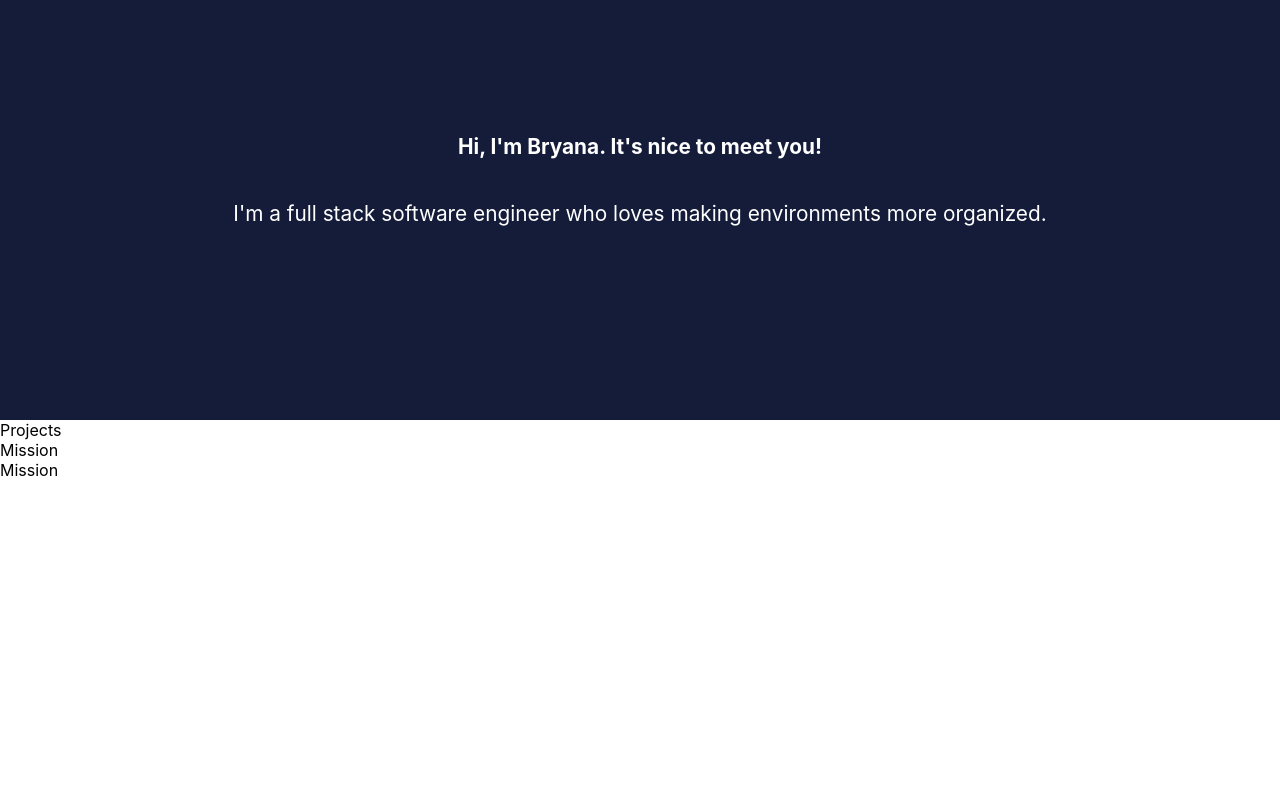
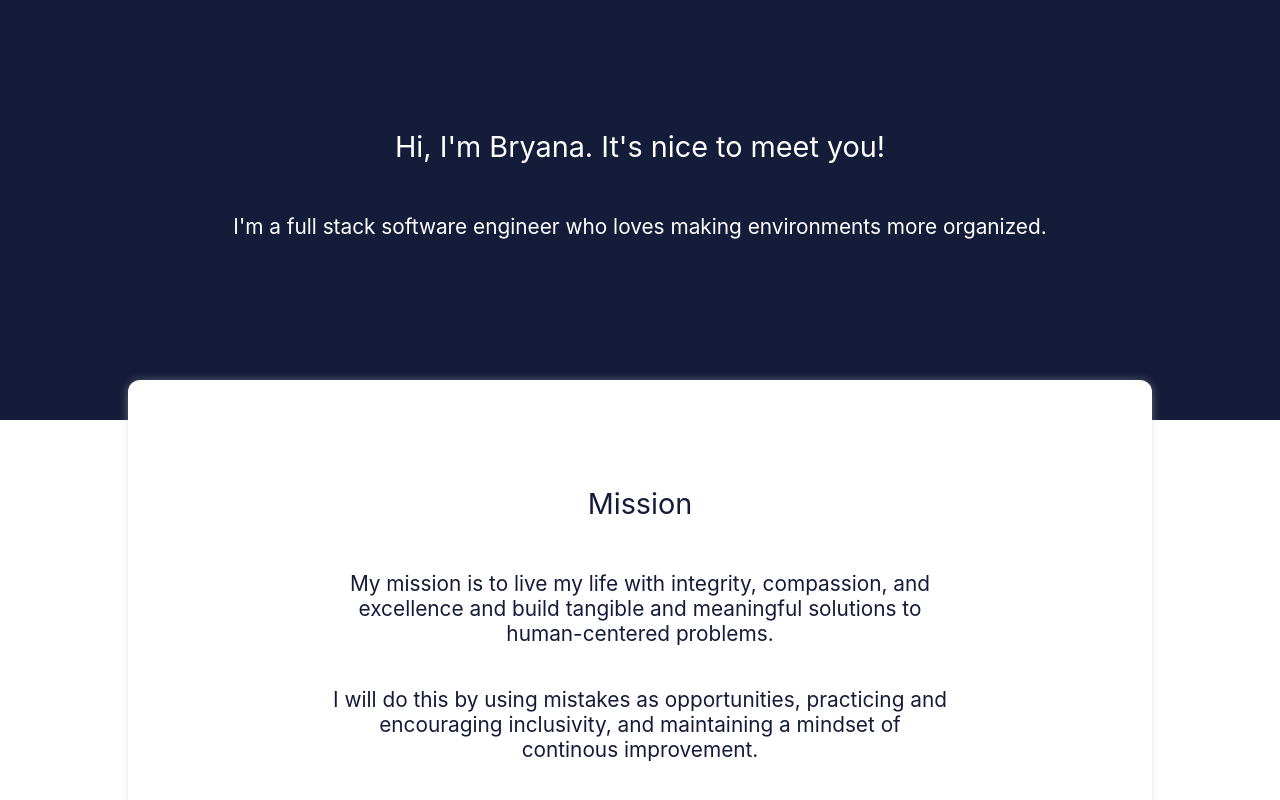
Before and after one commit to bryanakitchen/portfolio, a React (Create React App) app: page / in a window 1280 px wide. Shown: the part 860-1660 px from the top of the page. Before the commit the page ends 1340 px from the top, so only its background shows below. Built offline with nearby package versions, Linux system fonts and the light colour scheme.

Commit message:
add mission statement component and styling

```diff
--- a/src/About/About.js
+++ b/src/About/About.js
@@ -4,7 +4,7 @@ import './About.scss';
 export default function About() {
     return (
         <div className="about">
-            <h3>Hi, I'm Bryana. It's nice to meet you!</h3>
+            <p>Hi, I'm Bryana. It's nice to meet you!</p>
             <p>
                 I'm a full stack software engineer who loves making environments more organized.
             </p>
--- a/src/About/About.scss
+++ b/src/About/About.scss
@@ -10,8 +10,12 @@
     background-color: #141c3a;
     color: #fff;
 
-    h3, p {
+    p {
         font-size: 1.3rem;
     }
 
+    p:first-of-type {
+        font-size: 1.8rem;
+    }
+
 }
--- a/src/Main/Main.js
+++ b/src/Main/Main.js
@@ -1,6 +1,7 @@
 import { useEffect } from 'react';
 import About from '../About/About';
 import Header from '../Header/Header';
+import Mission from '../Mission/Mission';
 import './Main.scss';
 
 function Main() {
@@ -47,11 +48,12 @@ function Main() {
     </div>
 
     <About />
+    <Mission />
 
      <div >
         <div id="projects">Projects</div>
         <div id="mission">Mission</div>
-        <div id="contact">Mission</div>
+        <div id="contact">Contact</div>
     </div>
     </>
   );
--- /dev/null
+++ b/src/Mission/Mission.js
@@ -0,0 +1,18 @@
+import React from 'react';
+import './Mission.scss';
+
+export default function Mission() {
+    return (
+        <div className="mission">
+            <div className="inner">
+                <p>Mission</p>
+                <p>
+                    My mission is to live my life with integrity, compassion, and excellence and build tangible and meaningful solutions to human-centered problems.
+                </p>
+                <p>
+                    I will do this by using mistakes as opportunities, practicing and encouraging inclusivity, and maintaining a mindset of continous improvement.
+                </p>
+            </div>
+        </div>
+    )
+}
--- /dev/null
+++ b/src/Mission/Mission.scss
@@ -0,0 +1,40 @@
+.mission, .inner {
+    display: flex;
+    flex-direction: column;
+    align-items: center;
+    justify-content: center;
+}
+
+.mission {
+    min-height: 60vh;
+    margin: 0;
+    padding: 0;
+
+    background-color: #fff;
+    color: #141c3a;
+
+    h3, p {
+        font-size: 1.3rem;
+    }
+
+    .inner {
+        width: 80vw;
+        height: 60vh;
+        margin-top: -10vh;
+        background-color: #fff;
+        text-align: center;
+
+        border-radius: 12px;
+        box-shadow: 0px 1px 10px rgba(199, 199, 199, 0.452);
+
+        p {
+            width: 60%;
+        }
+
+        p:first-of-type {
+            font-size: 1.8rem;
+        }
+
+    }
+
+}
```
